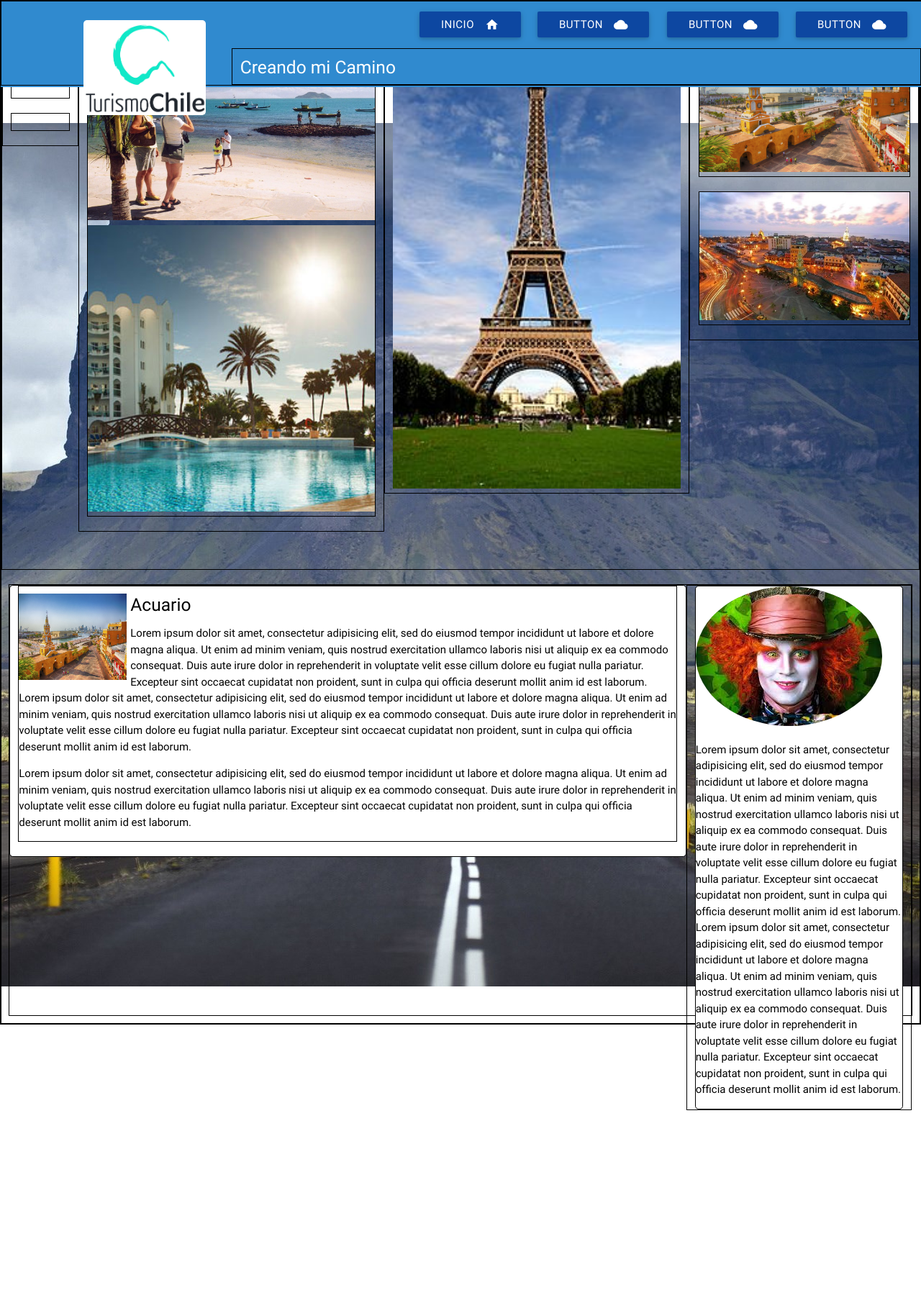
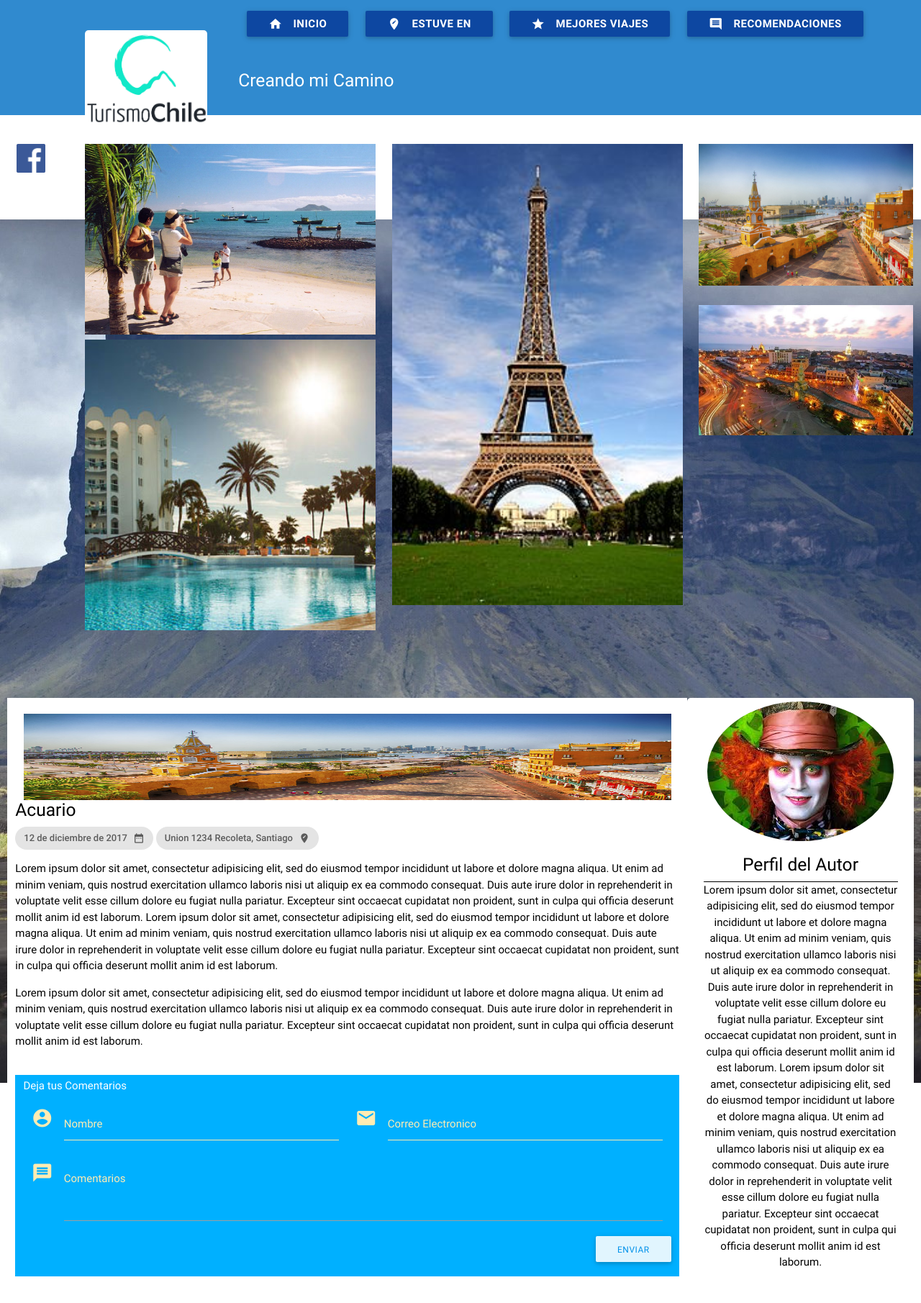
Before and after one commit to robertite/FrameworksyLibreriasCss_Roberto_Briones, a plain HTML site: page Blog de Turismo/index.html in a window 1280 px wide. Shown: the whole page at 72% size. Before the commit the page ends 1543 px from the top, so only its background shows below. Drawn offline with Linux system fonts and the light colour scheme.

Commit message:
13122017

```diff
--- a/Blog de Turismo/css/index.css
+++ b/Blog de Turismo/css/index.css
@@ -8,9 +8,9 @@ body {
 
 }
 .barra-superior{
-  height: 120px;
+  height: 160px;
   background-color: rgba(48, 138, 207, 1);
-  position: fixed;
+  /*position: fixed;*/
 
   width: 100%;
 
@@ -18,19 +18,31 @@ body {
 .logo{
   width: 170px;
   border-radius: 5px;
-
+  margin-top: 15px;
 }
-.logo-absolute {
-    position: absolute;
-    top: 27px;
-    left: 115px;
+@media screen and (max-width: 768px) {
+  .logo-absolute {
+  }
+  .logo{
+    width: 150px;
+    border-radius: 5px;
+    margin-top: 25px;
+  }
+  .icono-btn{
+    display:none;
+    width: 0px;
+  }
+  .boton-menu{
+    width: 5px;
+  }
+}
+@media screen and (min-width: 768px) {
+  .logo-absolute {
+      position:absolute;
+      top: 27px;
+  }
 }
 .contenedor-principal{
-
-
-}
-div{
-  border:1px solid black;
 
 }
 #navlist li
@@ -38,7 +50,7 @@ div{
 display: inline;
 list-style-type: none;
 padding-right: 20px;
-
+  background-attachment: fixed;
 }
 .contenedor{
   height:750px;
@@ -59,7 +71,7 @@ padding-right: 20px;
 }
 .contenedor2{
   margin: 0px 10px 10px 10px !important;
-  height: 600px;
+  height: 100%;
 
 }
 .image-contenedor2{
@@ -67,18 +79,31 @@ padding-right: 20px;
   height: 120px;
   margin: 10px 5px 0 0 !important;
   float: left;
+
 }
 .subContenedor2-1{
-margin: 0 0px 0 0px !important;
+margin: 0px 0px 0px 0px !important;
 background-color: #FFFFFF;
-border-radius: 5px;
 color: black;
 
 }
 .subContenedor2-2{
-margin: 0 0 0 0px !important;
+margin: 0 0 0 0 !important;
 background-color: #FFFFFF;
 border-radius: 5px;
 color: black;
+width: 100%;
+height: 100%;
 
 }
+.image-subContenedor2-2{
+  margin-top: 5px;
+}
+.perfil_autor{
+  border-top: 1px solid black;
+  margin-top: 5px;
+}
+.form-comentarios{
+  background-color: #0066ff;
+  color:#FFFFFF;
+}
--- a/Blog de Turismo/index.html
+++ b/Blog de Turismo/index.html
@@ -15,22 +15,28 @@
 
 <div class="class-body">
     <section class=" barra-superior">
+      <div class="row">
+        <div class="col s4 col l2 offset-l1">
           <img src="img/logo-TurismoChile.jpg" alt="" class="logo logo-absolute">
-            <ul class="right hide-on-med-and-down " id="navlist">
-              <li><a class="waves-effect blue darken-4 btn ">Inicio <i class="material-icons right">home</i></a></li>
-              <li><a class="waves-effect blue darken-4 waves-light btn">Button <i class="material-icons right">cloud</i></a></li>
-              <li><a class="waves-effect blue darken-4 waves-light btn">Button <i class="material-icons right">cloud</i></a></li>
-              <li><a class="waves-effect blue darken-4 waves-light btn">Button <i class="material-icons right">cloud</i></a></li>
+        </div>
+        <div class="col s8 col l9 right">
+            <ul class="right col s10 offset-s2 col l12 " id="navlist">
+              <li><a class="waves-effect blue darken-4 btn boton-menu "><b class="icono-btn">INICIO</b> <i class="material-icons left">home</i></a></li>
+              <li><a class="waves-effect blue darken-4 waves-light btn boton-menu "><b class="icono-btn">ESTUVE EN</b><i class="material-icons left">edit_location</i></a></li>
+              <li><a class="waves-effect blue darken-4 waves-light btn boton-menu "><b class="icono-btn">MEJORES VIAJES</b> <i class="material-icons left">star</i></a></li>
+              <li><a class="waves-effect blue darken-4 waves-light btn boton-menu "><b class="icono-btn">RECOMENDACIONES</b> <i class="material-icons left">comment</i></a></li>
             </ul>
+        </div>
+        </div>
         <div class="row">
-            <div class="col l9 offset-l3 right">
+            <div class="col l9 offset-l3 ">
               <h5>Creando mi Camino</h5>
             </div>
         </div>
     </section>
     <div class="contenedor-principal">
       <div class="row contenedor">
-        <div class="col l1 subContenedor1">
+        <div class="col l1 subContenedor1 hide-on-small-only">
           <div class="row col l12">
             <img src="img/fb.png" alt="">
           </div>
@@ -41,16 +47,16 @@
             <img src="img/yt.png" alt="">
           </div>
         </div>
-        <div class="col l4 col m4 col s4 subCcontenedor2">
+        <div class="col l4 col m4 col s12 subCcontenedor2">
           <div class="row">
             <img src="img/Turismo1.jpg" alt="" class="image1">
             <img src="img/Turismo2.jpg" alt="" class="image1">
           </div>
         </div>
-        <div class="col l4 subContenedor3">
+        <div class="col l4 col m4 col s12 subContenedor3">
           <img src="img/Turismo3.jpg" alt="" class="image1">
         </div>
-        <div class="col l3 subContenedor4">
+        <div class="col l3 col m4 col s12 subContenedor4">
           <div class="row">
             <img src="img/Turismo4.jpg" alt="" class="image1">
           </div>
@@ -60,26 +66,61 @@
         </div>
       </div>
       <div class="row contenedor2">
-          <div class="col l9 subContenedor2-1">
-            <div class="row ">
-
-
-            <img src="img/Turismo4.jpg" alt="" class="image-contenedor2">
+          <div class="col l9 col m4 col s12 subContenedor2-1 ">
+            <div class="row">
+              <img src="img/Turismo4.jpg" alt="" class="image-contenedor2 col s12">
                 <h5>Acuario</h5>
+                <div class="chip">
+                  12 de diciembre de 2017
+                  <i class="material-icons">date_range</i>
+                </div>
+                <div class="chip">
+                  Union 1234 Recoleta, Santiago
+                  <i class="material-icons">edit_location</i>
+                </div>
                 <p>Lorem ipsum dolor sit amet, consectetur adipisicing elit, sed do eiusmod tempor incididunt ut labore et dolore magna aliqua. Ut enim ad minim veniam, quis nostrud exercitation ullamco laboris nisi ut aliquip ex ea commodo consequat. Duis aute irure dolor in reprehenderit in voluptate velit esse cillum dolore eu fugiat nulla pariatur. Excepteur sint occaecat cupidatat non proident, sunt in culpa qui officia deserunt mollit anim id est laborum.
                 Lorem ipsum dolor sit amet, consectetur adipisicing elit, sed do eiusmod tempor incididunt ut labore et dolore magna aliqua. Ut enim ad minim veniam, quis nostrud exercitation ullamco laboris nisi ut aliquip ex ea commodo consequat. Duis aute irure dolor in reprehenderit in voluptate velit esse cillum dolore eu fugiat nulla pariatur. Excepteur sint occaecat cupidatat non proident, sunt in culpa qui officia deserunt mollit anim id est laborum.</p>
                 <p>Lorem ipsum dolor sit amet, consectetur adipisicing elit, sed do eiusmod tempor incididunt ut labore et dolore magna aliqua. Ut enim ad minim veniam, quis nostrud exercitation ullamco laboris nisi ut aliquip ex ea commodo consequat. Duis aute irure dolor in reprehenderit in voluptate velit esse cillum dolore eu fugiat nulla pariatur. Excepteur sint occaecat cupidatat non proident, sunt in culpa qui officia deserunt mollit anim id est laborum.</p>
           </div>
-          </div>
-          <div class="col l3 ">
-            <div class="row subContenedor2-2">
 
-          <img src="img/perfil.jpg" class="circle responsive-img" >
+            <div class="row form-comentarios">
+              <div class="col l12 #00b0ff light-blue accent-3">
 
-            <p>Lorem ipsum dolor sit amet, consectetur adipisicing elit, sed do eiusmod tempor incididunt ut labore et dolore magna aliqua. Ut enim ad minim veniam, quis nostrud exercitation ullamco laboris nisi ut aliquip ex ea commodo consequat. Duis aute irure dolor in reprehenderit in voluptate velit esse cillum dolore eu fugiat nulla pariatur. Excepteur sint occaecat cupidatat non proident, sunt in culpa qui officia deserunt mollit anim id est laborum.
-            Lorem ipsum dolor sit amet, consectetur adipisicing elit, sed do eiusmod tempor incididunt ut labore et dolore magna aliqua. Ut enim ad minim veniam, quis nostrud exercitation ullamco laboris nisi ut aliquip ex ea commodo consequat. Duis aute irure dolor in reprehenderit in voluptate velit esse cillum dolore eu fugiat nulla pariatur. Excepteur sint occaecat cupidatat non proident, sunt in culpa qui officia deserunt mollit anim id est laborum.</p>
+                  <h6>Deja tus Comentarios</h6>
+
+                <div class="input-field col l6">
+                  <i class="material-icons prefix">account_circle</i>
+                  <input type="text" id="icon_prefix2" class="materialize-input"></input>
+                  <label for="icon_prefix2">Nombre</label>
+                </div>
+                <div class="input-field col l6">
+                  <i class="material-icons prefix">email</i>
+                  <input type="text" id="icon_prefix2" class="materialize-input"></input>
+                  <label for="icon_prefix2">Correo Electronico</label>
+                </div>
+                <div class="input-field col l12">
+                  <i class="material-icons prefix">message</i>
+                  <textarea id="icon_prefix2" class="materialize-textarea"></textarea>
+                  <label for="icon_prefix2">Comentarios</label>
+                </div>
+                <div class="row">
+                  <button class="btn waves-effect right #e1f5fe light-blue lighten-5" type="submit" name="action"><label style="color:#0091ea">Enviar</label>
+                  </button>
+                </div>
+              </div>
+            </div>
 
           </div>
+          <div class="col l3 subContenedor2-2">
+
+            <div class="row col l12 center">
+
+                <img src="img/perfil.jpg" class="circle image-subContenedor2-2" >
+                <h5>Perfil del Autor</h5>
+                <p class="perfil_autor">Lorem ipsum dolor sit amet, consectetur adipisicing elit, sed do eiusmod tempor incididunt ut labore et dolore magna aliqua. Ut enim ad minim veniam, quis nostrud exercitation ullamco laboris nisi ut aliquip ex ea commodo consequat. Duis aute irure dolor in reprehenderit in voluptate velit esse cillum dolore eu fugiat nulla pariatur. Excepteur sint occaecat cupidatat non proident, sunt in culpa qui officia deserunt mollit anim id est laborum.
+                Lorem ipsum dolor sit amet, consectetur adipisicing elit, sed do eiusmod tempor incididunt ut labore et dolore magna aliqua. Ut enim ad minim veniam, quis nostrud exercitation ullamco laboris nisi ut aliquip ex ea commodo consequat. Duis aute irure dolor in reprehenderit in voluptate velit esse cillum dolore eu fugiat nulla pariatur. Excepteur sint occaecat cupidatat non proident, sunt in culpa qui officia deserunt mollit anim id est laborum.</p>
+
+            </div>
         </div>
       </div>
     </div>
```
